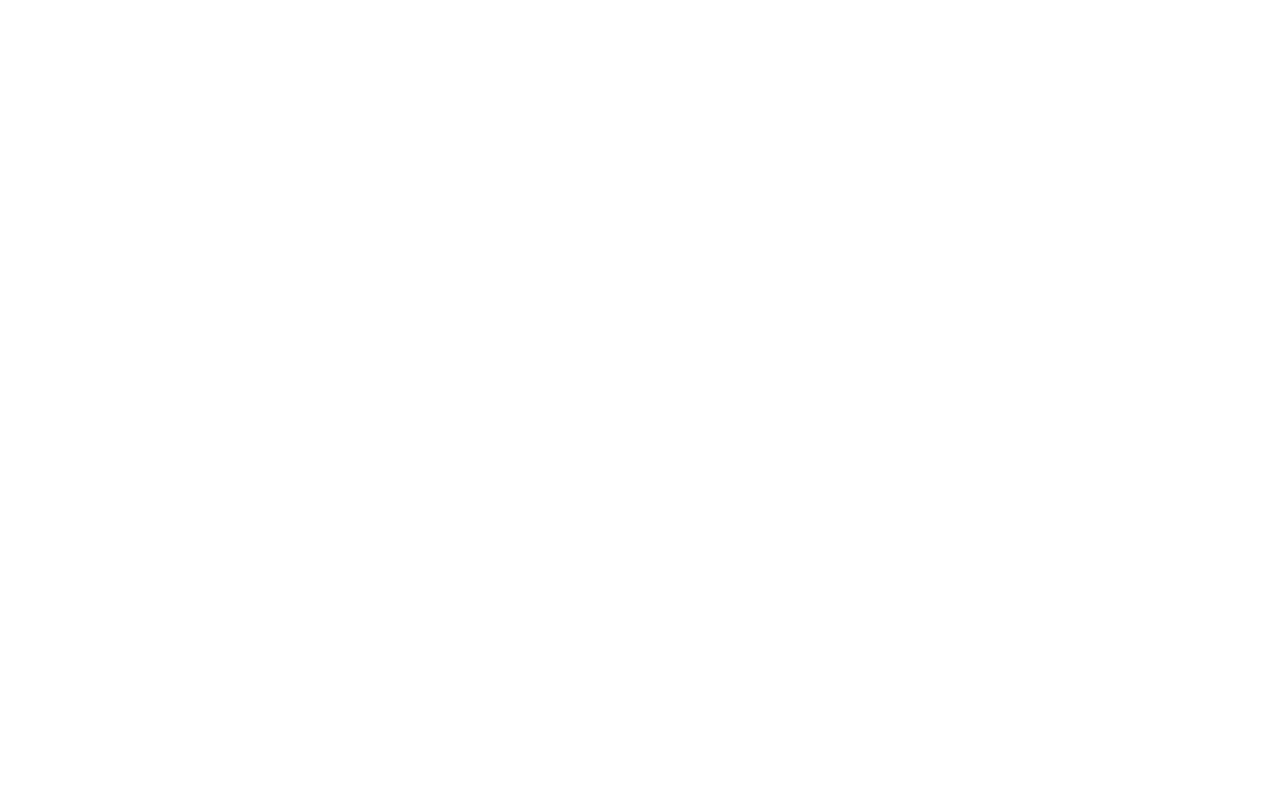
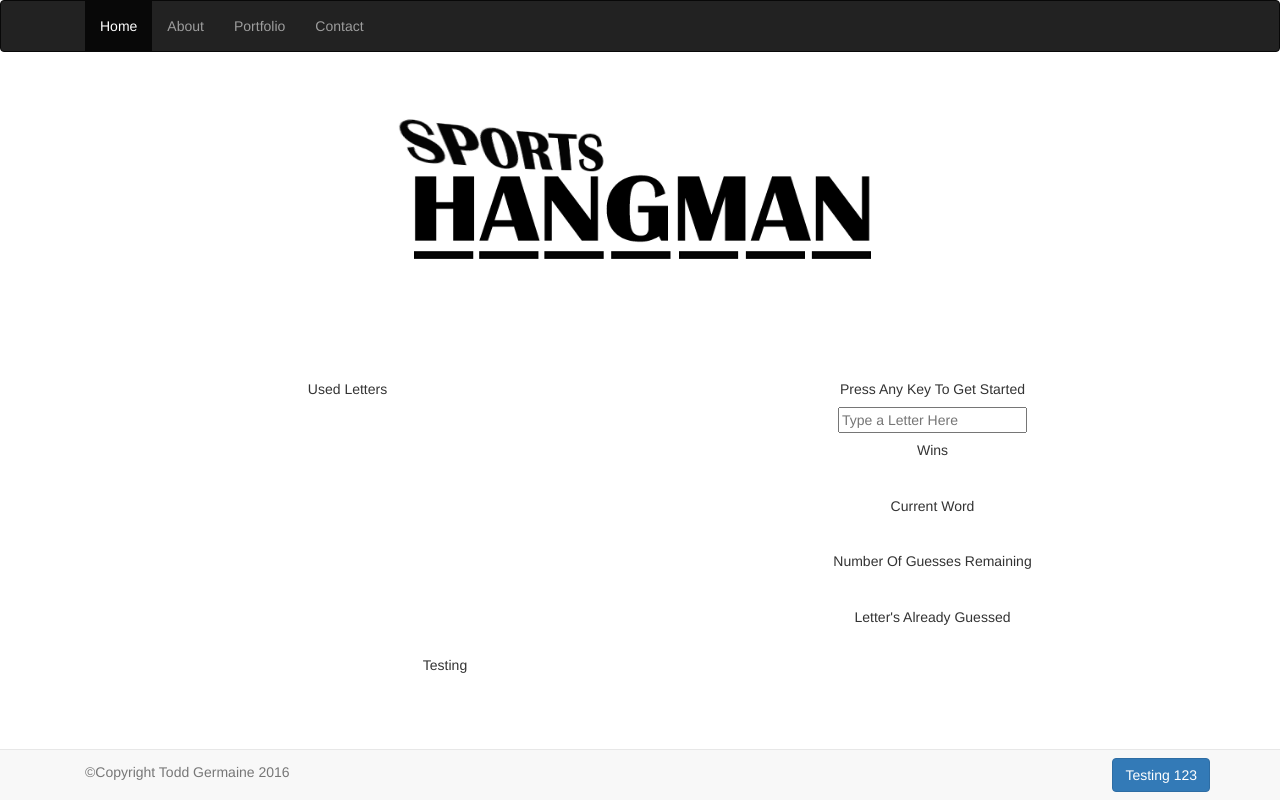
Before and after one commit to tg7/portfolio, a PHP site: page /week-3-game/index.html in a window 1280 px wide. Before the commit the page is empty. Run offline with PHP 8.4, Linux system fonts and the light colour scheme.

Commit message:
update folder

```diff
--- /dev/null
+++ b/week-3-game/assets/css/style.css
@@ -0,0 +1,20 @@
+@media screen and (max-width: 960px) {
+
+body {
+
+	padding: 15px;
+
+}
+
+.container {
+
+	padding: 15px;
+
+}
+
+ img {
+         max-width: 350px;
+        max-height: 275px;
+    }
+
+}
--- a/week-3-game/assets/javascript/game.js
+++ b/week-3-game/assets/javascript/game.js
@@ -0,0 +1,5 @@
+window.onload = function () {
+
+var alphabet = ['a', 'b', 'c', 'd', 'e', 'f', 'g', 'h', 'i', 'j', 'k', 'l', 'm', 'n', 'o', 'p', 'q', 'r', 's', 't', 'u', 'v', 'w', 'y', 'z'];
+
+}
--- a/week-3-game/index.html
+++ b/week-3-game/index.html
@@ -0,0 +1,88 @@
+<!DOCTYPE html>
+<html lang="en">
+
+<head>
+
+<title>House Hangman</title>
+
+<meta charset="UTF-8">
+<meta name="viewport" content="width=device-width, initial-scale=1.0">
+
+<link rel="stylesheet" type="text/css" href="assets/css/reset.css">
+
+<link rel="stylesheet" type="text/css" href="assets/css/style.css">
+
+<link rel="stylesheet" href="https://maxcdn.bootstrapcdn.com/bootstrap/3.3.6/css/bootstrap.min.css" integrity="sha384-1q8mTJOASx8j1Au+a5WDVnPi2lkFfwwEAa8hDDdjZlpLegxhjVME1fgjWPGmkzs7" crossorigin="anonymous">
+
+</head>
+<body>
+
+<nav class="navbar navbar-inverse">
+  <div class="container">
+    <!-- Brand and toggle get grouped for better mobile display -->
+
+
+    <!-- Collect the nav links, forms, and other content for toggling -->
+    <div class="collapse navbar-collapse" id="bs-example-navbar-collapse-1">
+      <ul class="nav navbar-nav">
+        <li class="active"><a href="#">Home<span class="sr-only">(current)</span></a></li>
+
+      <ul class="nav navbar-nav navbar-right">
+        <li><a href="#">About</a></li>
+        <li><a href="#">Portfolio</a></li>
+        <li><a href="#">Contact</a></li>
+      </ul>
+    </div><!-- /.navbar-collapse -->
+  </div><!-- /.container -->
+</nav>
+
+
+<div class="container">
+	<div class="row">
+		<div class="col-md-12 text-center">
+			<img src="assets/images/sports-top.png" alt="Sports-Header" height="300" width="650"/>
+		</div>
+	</div>
+	<div class="row">
+		<div class="col-md-6 text-center">
+			<h5>Used Letters</h5>
+		</div>
+		<div class="col-md-6 text-center">
+			<h5>Press Any Key To Get Started</h5>
+				<input type="text" maxlength="1" placeholder="Type a Letter Here"/>
+				<br/>
+			<h5>Wins</h5>
+				<br/>
+			<h5>Current Word</h5>
+				<br/><!--Add Number of spaces for word Here-->
+			<h5>Number Of Guesses Remaining</h5>
+				<br/><!--Add Number Of Guesses Here<-->
+			<h5>Letter's Already Guessed</h5>
+				<br/><!--Javascript will provide guessed letters here-->
+		</div>
+	</div>
+
+	<div class="row">
+		<div class="col-md-8 text-center">
+		<script src="assets/javascript/game.js" type="text/javascript"></script>
+		Testing
+		</div>
+		<div class="col-mid-4 text-center">
+		</div>
+	</div>
+
+	<div class="row">
+		<div class="col-md-12">
+			<div class="navbar navbar-default navbar-fixed-bottom">
+				<div class="container">
+					<h5 class="navbar-text pull-left">&copy;Copyright Todd Germaine 2016</h5>
+					<a href="#" class="navbar-btn btn-primary btn pull-right">Testing 123</a>
+				</div>
+			</div>
+		</div>
+	</div>
+
+</div>
+
+</body>
+</html>
```
Also changed, not shown: assignment2/assets/css/style.css (+5 -5 lines), week-3-game/assets/wordlist.json (added, +7 -0 lines), week-3-game/assets/images/sports-top.png (added).
